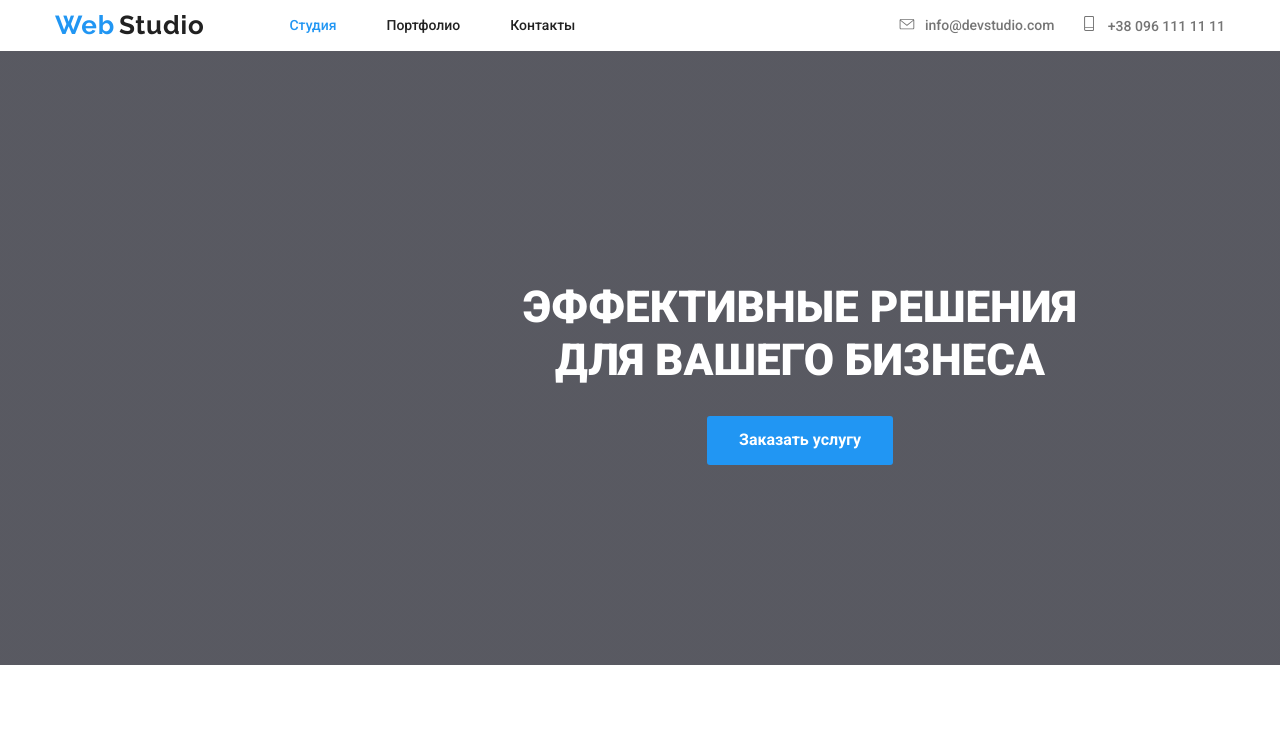
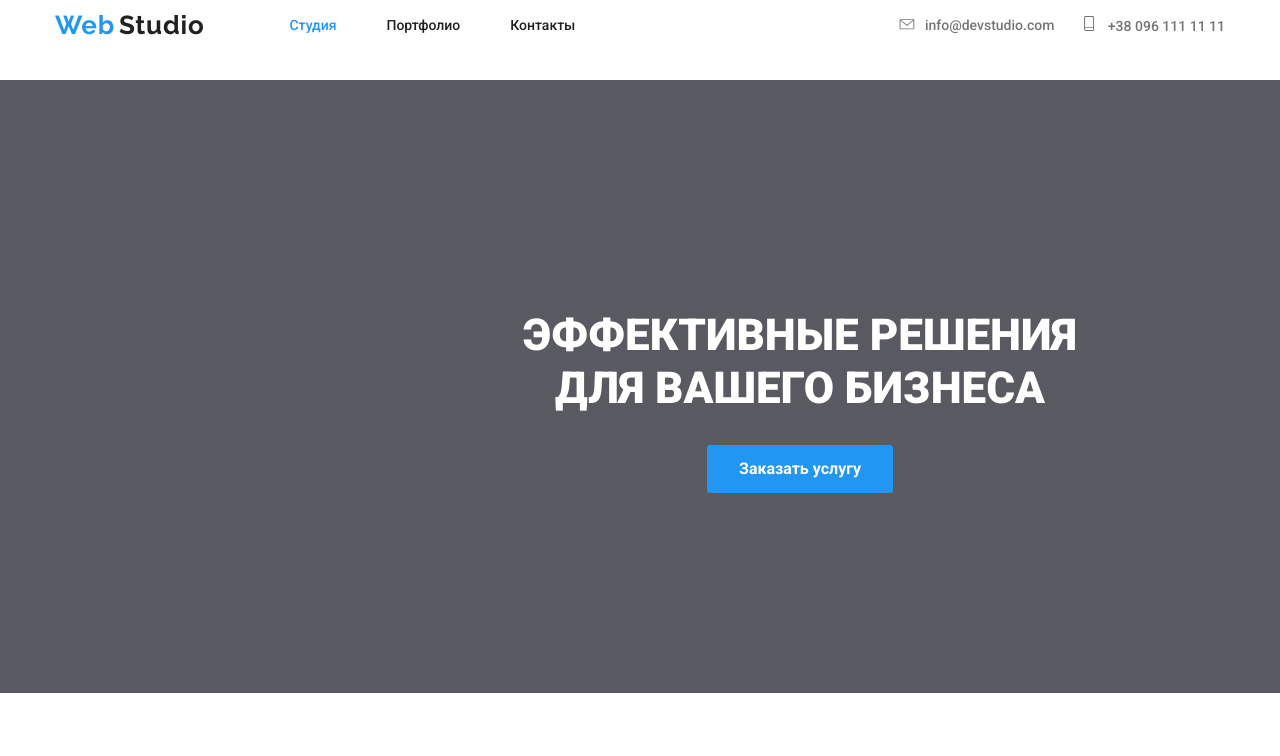
Before and after one commit to DianaPunchak/goit-markup-hw-04, a plain HTML site: page index.html in a window 1280 px wide. Shown: the top 756 px of the page. Drawn offline with Linux system fonts and the light colour scheme.

Commit message:
Update style.css

```diff
--- a/css/style.css
+++ b/css/style.css
@@ -16,8 +16,10 @@ body{
     background-color:white;
 }
 
+
 .conteiner{
     width: 1200px;
+    height: 80px;
     box-sizing: border-box;
     margin-left: auto;
     margin-right: auto;
@@ -547,6 +549,7 @@ margin-right: 0px;
  font-weight: 500;
  font-size: 16px;
  line-height: 0.62;
+ cursor: pointer;
 }
 .all{
 width: 73px;
```
